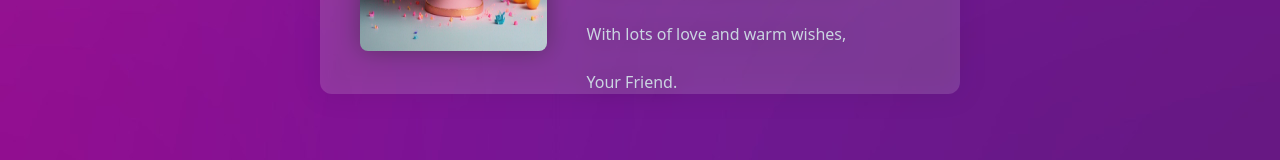
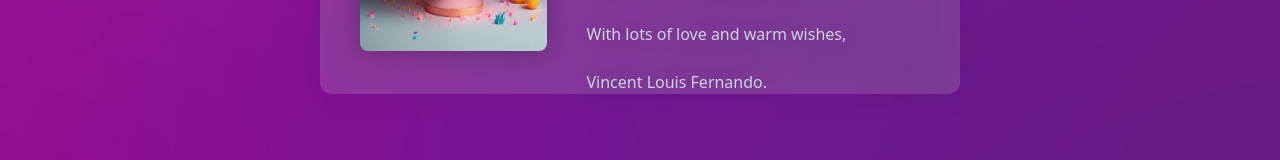
Before and after one commit to yorunaka/MSIB-7, a Next.js app in the folder assignment-02/: page / in a window 1280 px wide. Shown: the part 602-762 px from the top of the page. Built offline with nearby package versions, Linux system fonts and the light colour scheme.

Commit message:
initial commit

```diff
--- a/assignment-02/src/app/page.tsx
+++ b/assignment-02/src/app/page.tsx
@@ -21,7 +21,7 @@ export default function Home() {
           <br />
           <p>With lots of love and warm wishes,</p>
           <br />
-          <p>Your Friend.</p>
+          <p>Vincent Louis Fernando.</p>
       </div>
     </section>
   );
```
Also changed, not shown: assignment-02/src/app/birthdayCard.tsx (deleted).
